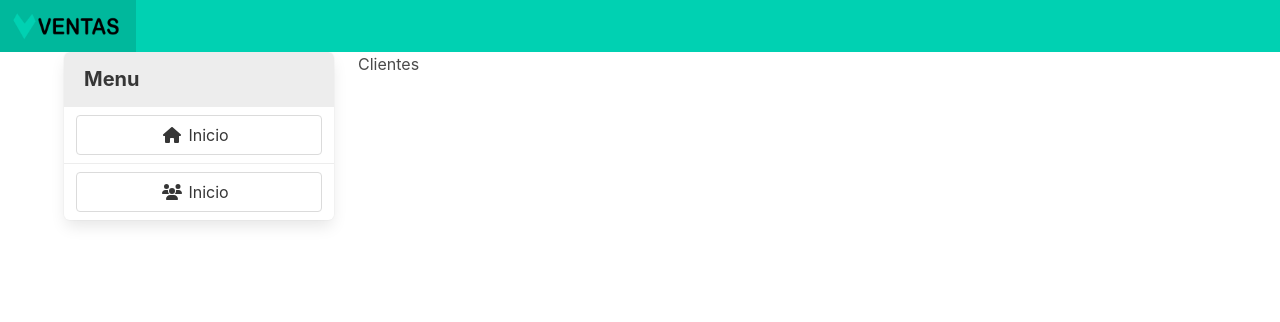
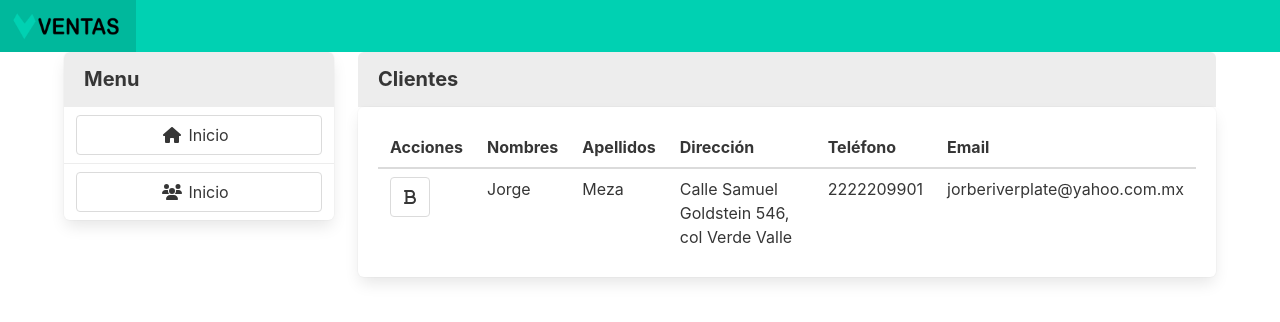
Before and after one commit to JorgeMeza93/frontend-app-ventas-react-spring, a React (Create React App) app: page /clientes in a window 1280 px wide. Shown: the top 322 px of the page. Built offline with nearby package versions, Linux system fonts and the light colour scheme.

Commit message:
Tabla clientes  modificada

```diff
--- a/src/components/pages/Clientes.jsx
+++ b/src/components/pages/Clientes.jsx
@@ -5,7 +5,38 @@ const Clientes = () => {
   return (
     <div>
         <Layout>
-            <p>Clientes</p>
+            <div className="panel-heading">
+                Clientes
+            </div>
+            <div className="box">
+                <table className='table is-hoverable'>
+                    <thead>
+                        <tr>
+                            <th>Acciones</th>
+                            <th>Nombres</th>
+                            <th>Apellidos</th>
+                            <th>Dirección</th>
+                            <th>Teléfono</th>
+                            <th>Email</th>
+                        </tr>
+                    </thead>
+                    <tbody>
+                        <tr><td>
+                                <button className='button'>
+                                    <span className='icon is-email'>
+                                        <i className='fas fa-bold'></i>
+                                    </span>
+                                </button>
+                            </td>
+                            <td>Jorge</td>
+                            <td>Meza</td>
+                            <td>Calle Samuel Goldstein 546, col Verde Valle </td>
+                            <td>2222209901</td>
+                            <td>jorberiverplate@yahoo.com.mx</td>
+                        </tr>
+                    </tbody>
+                </table>
+            </div>
         </Layout>
     </div>
   )
```
